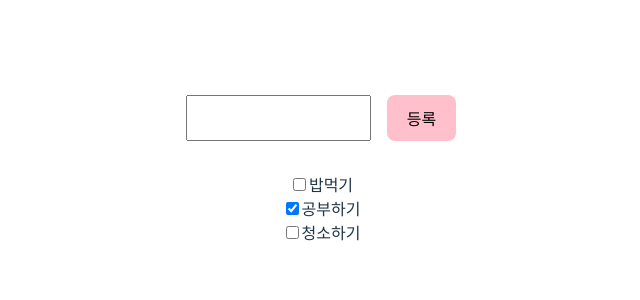
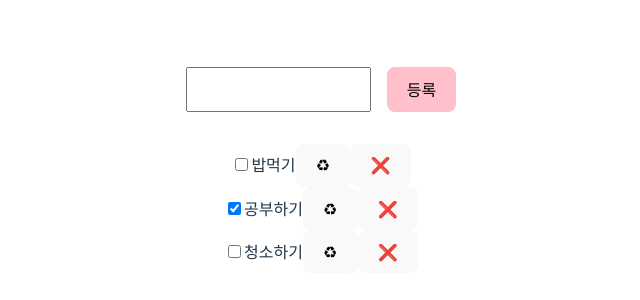
Before and after one commit to Young-097/TodoList, a React (Vite) app: page / in a window 1280 px wide. Shown: the part 230-530 px from the top of the page, without its empty margins (319-959 px from the left). Built offline with nearby package versions, Linux system fonts and the light colour scheme.

Commit message:
추가,삭제 버튼 생성

```diff
--- a/src/todoList.jsx
+++ b/src/todoList.jsx
@@ -1,6 +1,7 @@
 import { useState } from "react"
 
 function TodoList ({todoList, setTodoList}) {
+
     const toggleCheckbox = (index)=>{
         const newArr = [...todoList];
         newArr[index].isComplete = !newArr[index].isComplete;
@@ -9,7 +10,6 @@ function TodoList ({todoList, setTodoList}) {
     }
     return(
         <>
-
             {todoList.map((todo, index)=>{return(
                 <div key={todo.id}>
                     <label>
@@ -18,6 +18,8 @@ function TodoList ({todoList, setTodoList}) {
                         onChange={()=>toggleCheckbox(index)}
                         checked={todo.isComplete}/>
                         {todo.todo}
+                        <button>♻</button>
+                        <button>❌</button>
                     </label>
                 </div>
             )
```
